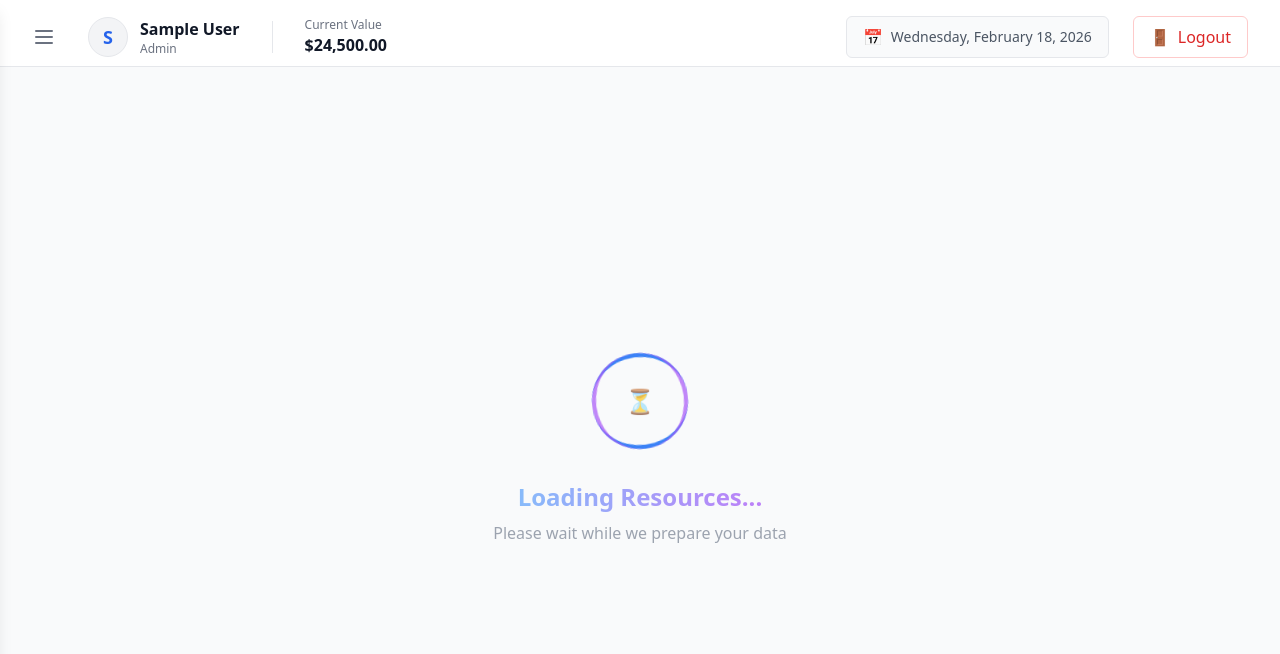
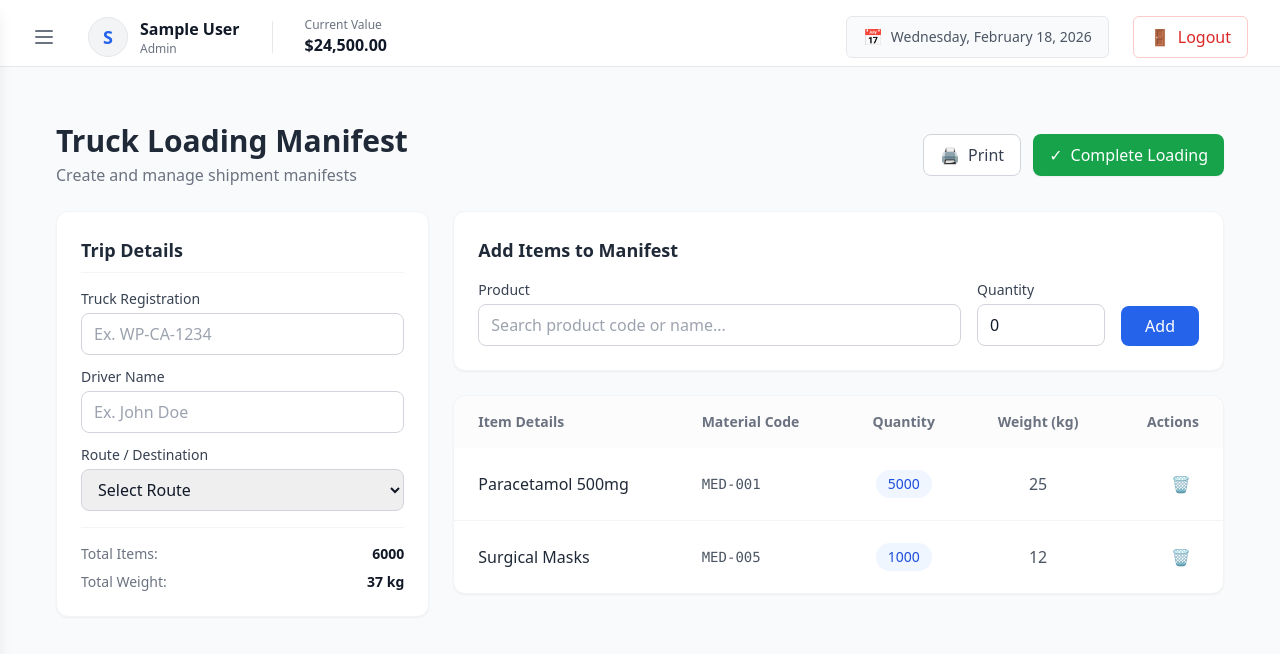
Before and after one commit to NirmalFdo183/WMS-Frontend, a React (Vite) app: page /loading in a window 1280 px wide. Shown: the top 654 px of the page. Built offline with nearby package versions, Linux system fonts and the light colour scheme; sample sign-in values are in the browser's storage.

Commit message:
feat: Implement new supply entry page, add Product, Resources, and Shops pages, and update sidebar navigation.

```diff
--- a/src/pages/Loading.tsx
+++ b/src/pages/Loading.tsx
@@ -1,24 +1,258 @@
+import { useState } from "react";
+
+interface ManifestItem {
+  id: number;
+  productName: string;
+  materialCode: string;
+  quantity: number;
+  weight: number; // in kg
+}
+
 const Loading = () => {
-    return (
-        <div className="flex flex-col items-center justify-center h-[calc(100vh-100px)]">
-            <div className="relative">
-                {/* Outer Ring */}
-                <div className="w-24 h-24 rounded-full border-t-4 border-b-4 border-blue-500 animate-spin"></div>
+  // Trip Details State
+  const [truckNo, setTruckNo] = useState("");
+  const [driverName, setDriverName] = useState("");
+  const [destination, setDestination] = useState("");
 
-                {/* Inner Ring */}
-                <div className="absolute top-0 left-0 w-24 h-24 rounded-full border-r-4 border-l-4 border-purple-500 animate-spin animation-delay-500 opacity-70"></div>
+  // Item Entry State
+  const [selectedProduct, setSelectedProduct] = useState("");
+  const [quantity, setQuantity] = useState(0);
 
-                {/* Center Icon */}
-                <div className="absolute top-1/2 left-1/2 transform -translate-x-1/2 -translate-y-1/2 text-2xl animate-pulse">
-                    ⏳
-                </div>
+  // Manifest Data
+  const [manifestItems, setManifestItems] = useState<ManifestItem[]>([
+    {
+      id: 1,
+      productName: "Paracetamol 500mg",
+      materialCode: "MED-001",
+      quantity: 5000,
+      weight: 25,
+    },
+    {
+      id: 2,
+      productName: "Surgical Masks",
+      materialCode: "MED-005",
+      quantity: 1000,
+      weight: 12,
+    },
+  ]);
+
+  const handleAddItem = (e: React.FormEvent) => {
+    e.preventDefault();
+    if (!selectedProduct || quantity <= 0) return;
+
+    const newItem: ManifestItem = {
+      id: Date.now(),
+      productName: selectedProduct, // In real app, would lookup name from ID
+      materialCode: "TEMP-CODE",
+      quantity: quantity,
+      weight: quantity * 0.5, // Mock weight calc
+    };
+
+    setManifestItems([...manifestItems, newItem]);
+    setSelectedProduct("");
+    setQuantity(0);
+  };
+
+  const handleRemoveItem = (id: number) => {
+    setManifestItems(manifestItems.filter((item) => item.id !== id));
+  };
+
+  const totalWeight = manifestItems.reduce((sum, item) => sum + item.weight, 0);
+  const totalItems = manifestItems.reduce(
+    (sum, item) => sum + item.quantity,
+    0,
+  );
+
+  return (
+    <div className="p-6 space-y-6">
+      <div className="flex justify-between items-center">
+        <div>
+          <h1 className="text-3xl font-bold text-gray-800">
+            Truck Loading Manifest
+          </h1>
+          <p className="text-gray-500 mt-1">
+            Create and manage shipment manifests
+          </p>
+        </div>
+        <div className="flex gap-3">
+          <button className="px-4 py-2 bg-white border border-gray-300 text-gray-700 rounded-lg hover:bg-gray-50 flex items-center gap-2">
+            <span>🖨️</span> Print
+          </button>
+          <button className="px-4 py-2 bg-green-600 text-white rounded-lg hover:bg-green-700 shadow-sm flex items-center gap-2">
+            <span>✓</span> Complete Loading
+          </button>
+        </div>
+      </div>
+
+      <div className="grid grid-cols-1 lg:grid-cols-3 gap-6">
+        {/* Trip Information Card */}
+        <div className="bg-white p-6 rounded-xl shadow-sm border border-gray-100 lg:col-span-1 space-y-4 h-fit">
+          <h2 className="text-lg font-semibold text-gray-800 border-b border-gray-100 pb-2">
+            Trip Details
+          </h2>
+
+          <div className="space-y-3">
+            <div>
+              <label className="block text-sm font-medium text-gray-700 mb-1">
+                Truck Registration
+              </label>
+              <input
+                type="text"
+                className="w-full px-3 py-2 border border-gray-300 rounded-lg focus:ring-2 focus:ring-blue-500 focus:border-blue-500 outline-none transition-all"
+                placeholder="Ex. WP-CA-1234"
+                value={truckNo}
+                onChange={(e) => setTruckNo(e.target.value)}
+              />
             </div>
-            <h2 className="mt-8 text-2xl font-bold bg-clip-text text-transparent bg-gradient-to-r from-blue-400 to-purple-500 animate-pulse">
-                Loading Resources...
+
+            <div>
+              <label className="block text-sm font-medium text-gray-700 mb-1">
+                Driver Name
+              </label>
+              <input
+                type="text"
+                className="w-full px-3 py-2 border border-gray-300 rounded-lg focus:ring-2 focus:ring-blue-500 focus:border-blue-500 outline-none transition-all"
+                placeholder="Ex. John Doe"
+                value={driverName}
+                onChange={(e) => setDriverName(e.target.value)}
+              />
+            </div>
+
+            <div>
+              <label className="block text-sm font-medium text-gray-700 mb-1">
+                Route / Destination
+              </label>
+              <select
+                className="w-full px-3 py-2 border border-gray-300 rounded-lg focus:ring-2 focus:ring-blue-500 focus:border-blue-500 outline-none transition-all"
+                value={destination}
+                onChange={(e) => setDestination(e.target.value)}
+              >
+                <option value="">Select Route</option>
+                <option value="colombo-north">Colombo North</option>
+                <option value="kandy-main">Kandy Main Line</option>
+                <option value="galle-coastal">Galle Coastal</option>
+              </select>
+            </div>
+          </div>
+
+          <div className="pt-4 border-t border-gray-100">
+            <div className="flex justify-between text-sm mb-2">
+              <span className="text-gray-500">Total Items:</span>
+              <span className="font-semibold">{totalItems}</span>
+            </div>
+            <div className="flex justify-between text-sm">
+              <span className="text-gray-500">Total Weight:</span>
+              <span className="font-semibold">{totalWeight} kg</span>
+            </div>
+          </div>
+        </div>
+
+        {/* Loading Content Card */}
+        <div className="lg:col-span-2 space-y-6">
+          {/* Add Item Form */}
+          <div className="bg-white p-6 rounded-xl shadow-sm border border-gray-100">
+            <h2 className="text-lg font-semibold text-gray-800 mb-4">
+              Add Items to Manifest
             </h2>
-            <p className="mt-2 text-gray-400">Please wait while we prepare your data</p>
+            <form
+              onSubmit={handleAddItem}
+              className="flex flex-col sm:flex-row gap-4 items-end"
+            >
+              <div className="flex-1 w-full">
+                <label className="block text-sm font-medium text-gray-700 mb-1">
+                  Product
+                </label>
+                <input
+                  type="text"
+                  placeholder="Search product code or name..."
+                  className="w-full px-3 py-2 border border-gray-300 rounded-lg focus:ring-2 focus:ring-blue-500 outline-none"
+                  value={selectedProduct}
+                  onChange={(e) => setSelectedProduct(e.target.value)}
+                />
+              </div>
+              <div className="w-full sm:w-32">
+                <label className="block text-sm font-medium text-gray-700 mb-1">
+                  Quantity
+                </label>
+                <input
+                  type="number"
+                  min="1"
+                  className="w-full px-3 py-2 border border-gray-300 rounded-lg focus:ring-2 focus:ring-blue-500 outline-none"
+                  value={quantity}
+                  onChange={(e) => setQuantity(parseInt(e.target.value) || 0)}
+                />
+              </div>
+              <button
+                type="submit"
+                className="w-full sm:w-auto px-6 py-2 bg-blue-600 text-white rounded-lg hover:bg-blue-700 transition-colors"
+              >
+                Add
+              </button>
+            </form>
+          </div>
+
+          {/* Manifest Table */}
+          <div className="bg-white rounded-xl shadow-sm border border-gray-100 overflow-hidden">
+            <div className="overflow-x-auto">
+              <table className="w-full text-left">
+                <thead>
+                  <tr className="bg-gray-50/50 text-gray-500 text-sm font-medium">
+                    <th className="px-6 py-4">Item Details</th>
+                    <th className="px-6 py-4">Material Code</th>
+                    <th className="px-6 py-4 text-center">Quantity</th>
+                    <th className="px-6 py-4 text-center">Weight (kg)</th>
+                    <th className="px-6 py-4 text-right">Actions</th>
+                  </tr>
+                </thead>
+                <tbody className="divide-y divide-gray-100">
+                  {manifestItems.map((item) => (
+                    <tr
+                      key={item.id}
+                      className="hover:bg-gray-50/50 transition-colors"
+                    >
+                      <td className="px-6 py-4 font-medium text-gray-800">
+                        {item.productName}
+                      </td>
+                      <td className="px-6 py-4 text-gray-600 font-mono text-sm">
+                        {item.materialCode}
+                      </td>
+                      <td className="px-6 py-4 text-center">
+                        <span className="inline-block px-3 py-1 bg-blue-50 text-blue-700 rounded-full text-sm font-medium">
+                          {item.quantity}
+                        </span>
+                      </td>
+                      <td className="px-6 py-4 text-center text-gray-600">
+                        {item.weight}
+                      </td>
+                      <td className="px-6 py-4 text-right">
+                        <button
+                          onClick={() => handleRemoveItem(item.id)}
+                          className="text-red-400 hover:text-red-600 p-2 hover:bg-red-50 rounded-lg transition-all"
+                          title="Remove from manifest"
+                        >
+                          🗑️
+                        </button>
+                      </td>
+                    </tr>
+                  ))}
+                  {manifestItems.length === 0 && (
+                    <tr>
+                      <td
+                        colSpan={5}
+                        className="px-6 py-12 text-center text-gray-400 italic"
+                      >
+                        No items added to the manifest yet.
+                      </td>
+                    </tr>
+                  )}
+                </tbody>
+              </table>
+            </div>
+          </div>
         </div>
-    );
+      </div>
+    </div>
+  );
 };
 
 export default Loading;
```
